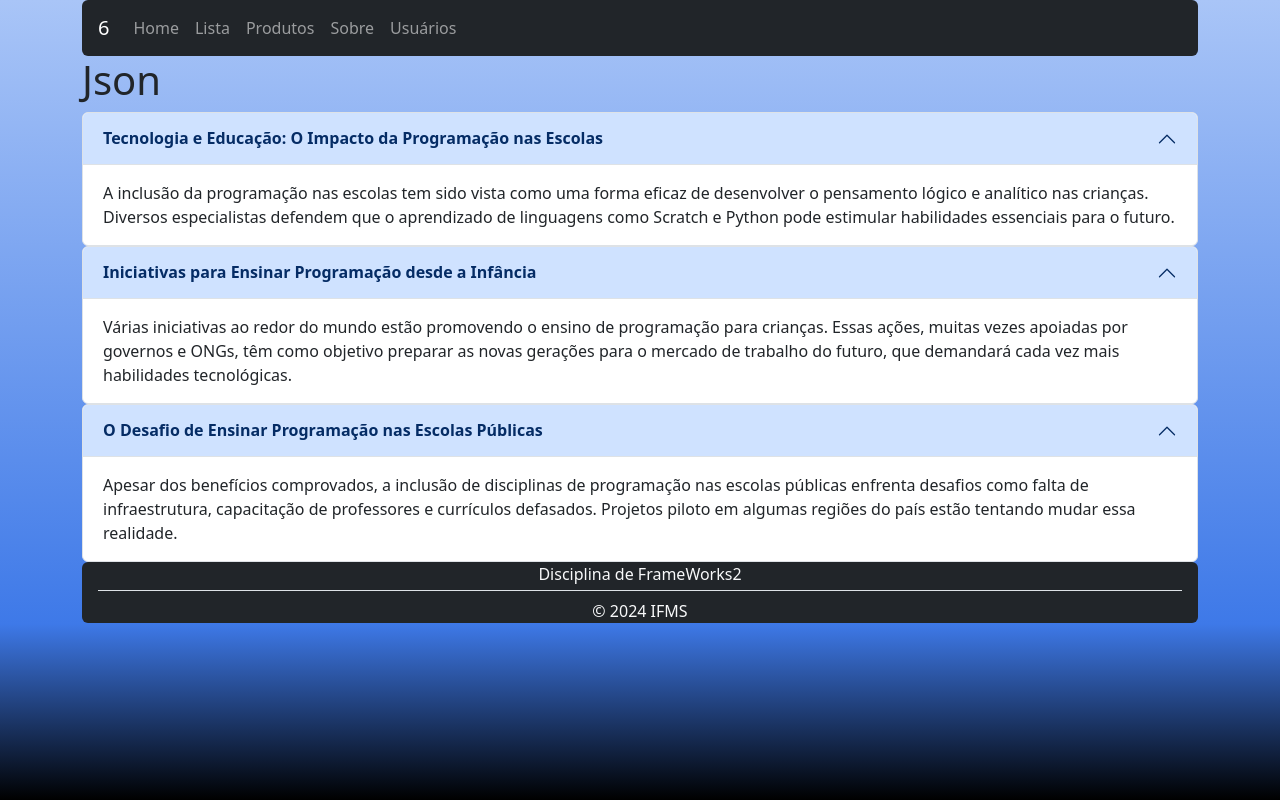
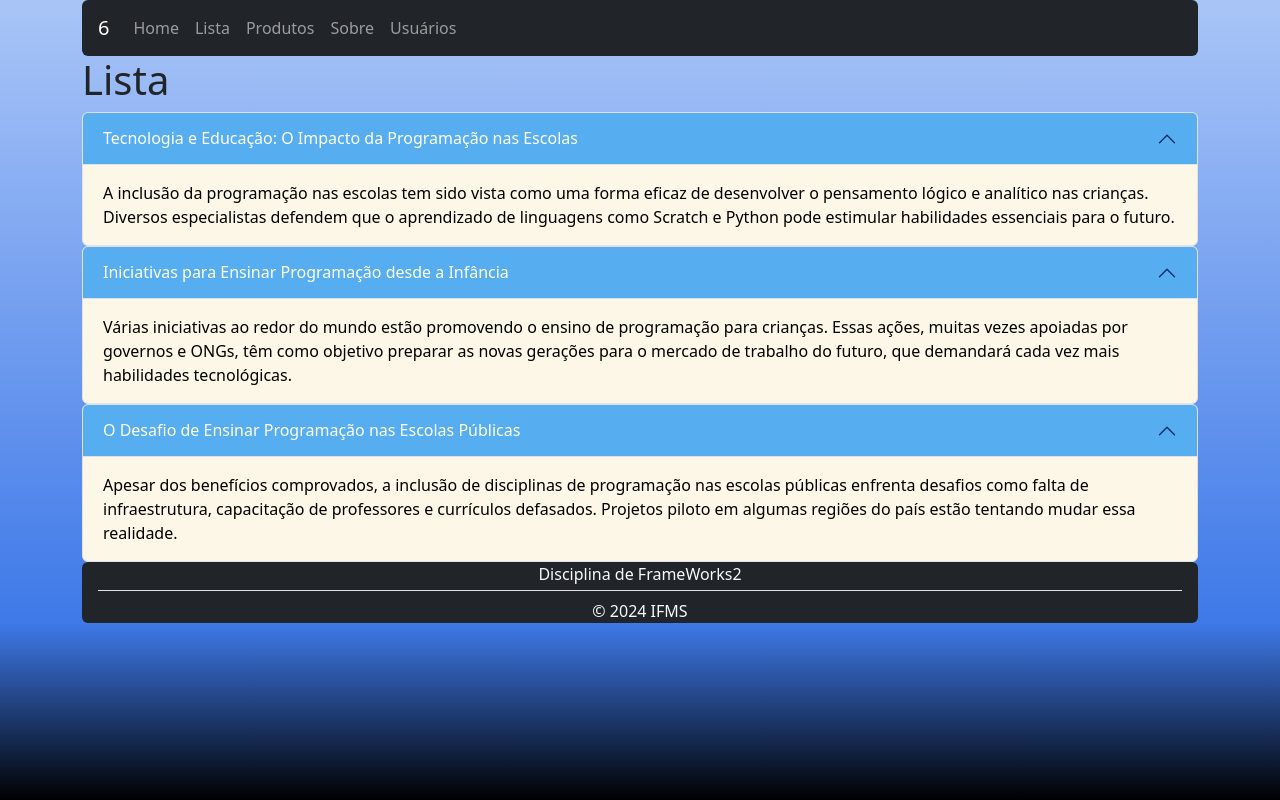
Before and after one commit to Marcelo-IFMS/fw2, a Next.js app: page /lista in a window 1280 px wide. Built offline with nearby package versions, Linux system fonts and the light colour scheme.

Commit message:
CSS accordion

```diff
--- a/src/pages/_document.js
+++ b/src/pages/_document.js
@@ -7,6 +7,7 @@ export default function Document() {
       <body>
         <Main />
         <NextScript />
+        <script src="https://cdn.jsdelivr.net/npm/bootstrap@5.3.3/dist/js/bootstrap.bundle.min.js" integrity="sha384-YvpcrYf0tY3lHB60NNkmXc5s9fDVZLESaAA55NDzOxhy9GkcIdslK1eN7N6jIeHz" crossorigin="anonymous"></script>
       </body>
     </Html>
   );
--- a/src/pages/lista.js
+++ b/src/pages/lista.js
@@ -1,4 +1,4 @@
-import { Accordion, AccordionItem, Container } from "react-bootstrap";
+import { Accordion, Container } from "react-bootstrap";
 import NavBar from "./components/navbar";
 import Footer from "./components/footer";
 
@@ -25,12 +25,12 @@ export default function Lista() {
         <div>
             <NavBar />
             <Container className="conteudo">
-                <h1>Json</h1>
+                <h1>Lista</h1>
                 {state.map(post =>
                     <div key={post.id}>
                         <Accordion defaultActiveKey="0">
                             <Accordion.Item eventKey="0">
-                                <Accordion.Header><b> {post.titulo}</b></Accordion.Header>
+                                <Accordion.Header> {post.titulo}</Accordion.Header>
                                 <Accordion.Body>
                                     {post.conteudo}
                                 </Accordion.Body>
--- a/src/styles/globals.css
+++ b/src/styles/globals.css
@@ -1,8 +1,24 @@
 @import url("bootstrap/dist/css/bootstrap.min.css");
-body{
-background: linear-gradient(180deg, rgba(169,197,247,1) 0%, rgba(62,121,232,1) 78%, rgba(0,0,0,1) 100%);
+body {
+  background: linear-gradient(
+    180deg,
+    rgba(169, 197, 247, 1) 0%,
+    rgba(62, 121, 232, 1) 78%,
+    rgba(0, 0, 0, 1) 100%
+  );
   min-height: 100vh;
 }
 .conteudo {
   height: auto !important;
 }
+
+
+.accordion{
+  --bs-accordion-color:#000000;
+  --bs-accordion-bg:#fcf7e6;
+  --bs-accordion-btn-bg: #005cd4;
+  --bs-accordion-btn-color:#fff;
+  --bs-accordion-active-bg: rgb(86, 173, 240);
+  --bs-accordion-active-color:#ffffff;
+
+}
```
